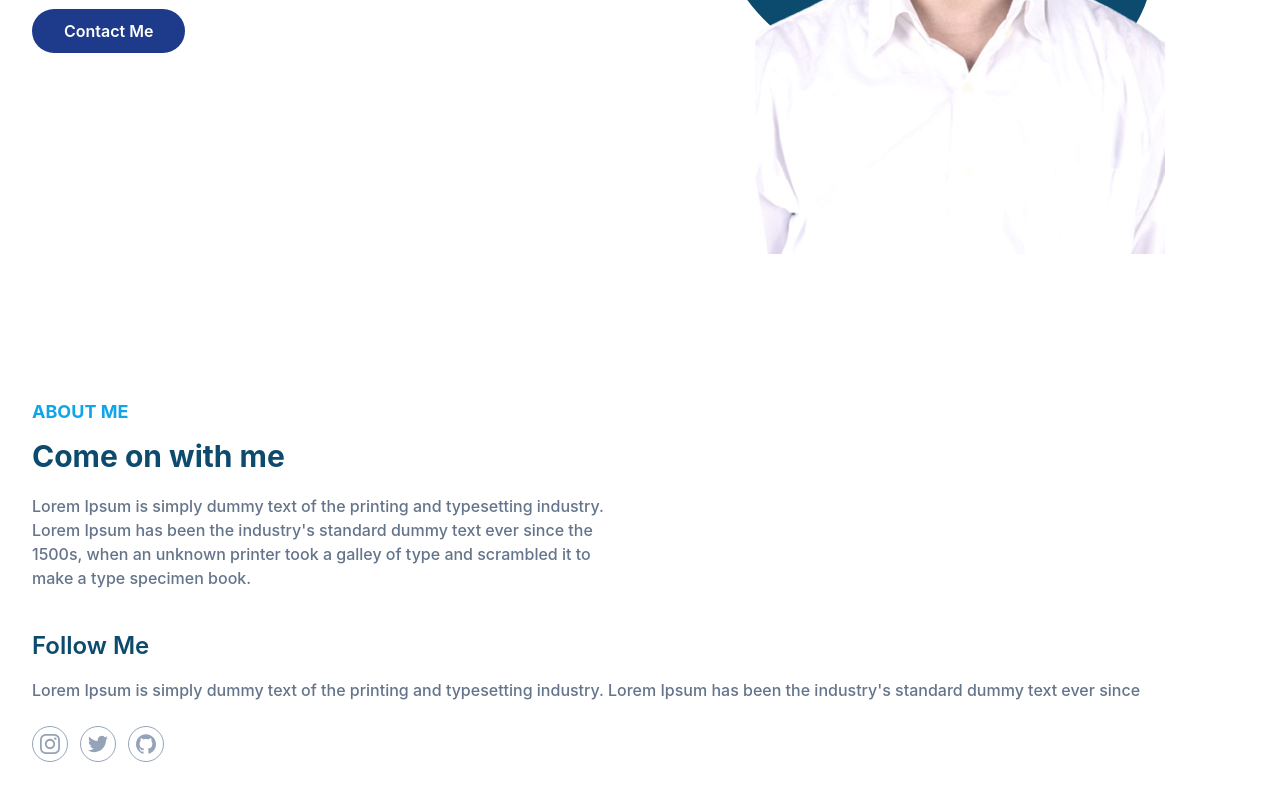
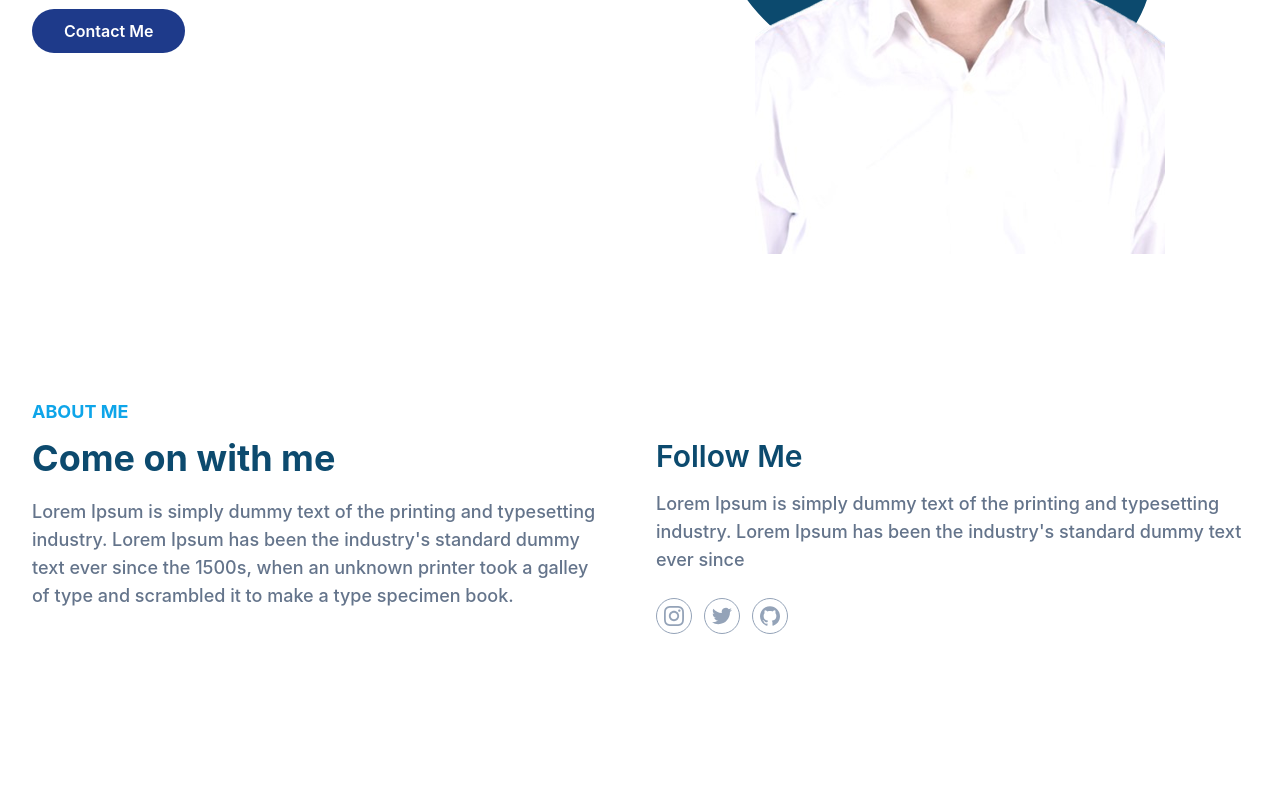
Before and after one commit to saylendrayasin/MyPortofolio, a React (Create React App) app: page / in a window 1280 px wide. Shown: the part 534-1334 px from the top of the page. After the commit the page ends 1312 px from the top, so only its background shows below. Built offline with nearby package versions, Linux system fonts and the light colour scheme.

Commit message:
Fix styling about

```diff
--- a/src/components/About.jsx
+++ b/src/components/About.jsx
@@ -5,23 +5,25 @@ function About() {
     <section id="about" className="pt-36 pb-32">
       <div className="container">
         <div className="flex flex-wrap">
-          <div className="w-full px-4 mb-10">
+          <div className="w-full px-4 mb-10 lg:w-1/2">
             <h3 className="font-bold uppercase text-primary text-lg mb-3">
               About Me
             </h3>
-            <h2 className="font-bold text-dark text-3xl mb-5 max-w-md">
+            <h2 className="font-bold text-dark text-3xl mb-5 max-w-md lg:text-4xl">
               Come on with me
             </h2>
-            <p className="font-medium text-base text-second max-w-xl">
+            <p className="font-medium text-base text-second max-w-xl lg:text-lg">
               Lorem Ipsum is simply dummy text of the printing and typesetting
               industry. Lorem Ipsum has been the industry's standard dummy text
               ever since the 1500s, when an unknown printer took a galley of
               type and scrambled it to make a type specimen book.
             </p>
           </div>
-          <div className="w-full px-4">
-            <h3 className="font-semibold text-dark text-2xl mb-4">Follow Me</h3>
-            <p className="font-medium text-base text-second mb-6">
+          <div className="w-full px-4 lg:w-1/2">
+            <h3 className="font-semibold text-dark text-2xl mb-4 lg:text-3xl lg:pt-10">
+              Follow Me
+            </h3>
+            <p className="font-medium text-base text-second mb-6 lg:text-lg">
               Lorem Ipsum is simply dummy text of the printing and typesetting
               industry. Lorem Ipsum has been the industry's standard dummy text
               ever since
--- a/src/index.css
+++ b/src/index.css
@@ -4,9 +4,9 @@
 
 body {
   margin: 0;
-  font-family: -apple-system, BlinkMacSystemFont, "Segoe UI", "Roboto", "Oxygen",
-    "Ubuntu", "Cantarell", "Fira Sans", "Droid Sans", "Helvetica Neue",
-    sans-serif;
+  font-family: "Inter", sans-serif, -apple-system, BlinkMacSystemFont,
+    "Segoe UI", "Roboto", "Oxygen", "Ubuntu", "Cantarell", "Fira Sans",
+    "Droid Sans", "Helvetica Neue", sans-serif;
   -webkit-font-smoothing: antialiased;
   -moz-osx-font-smoothing: grayscale;
 }
```
